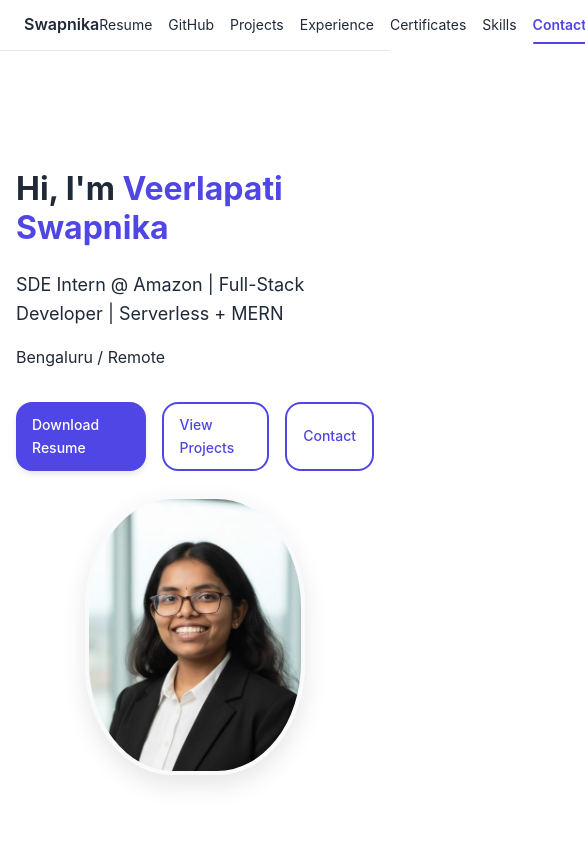
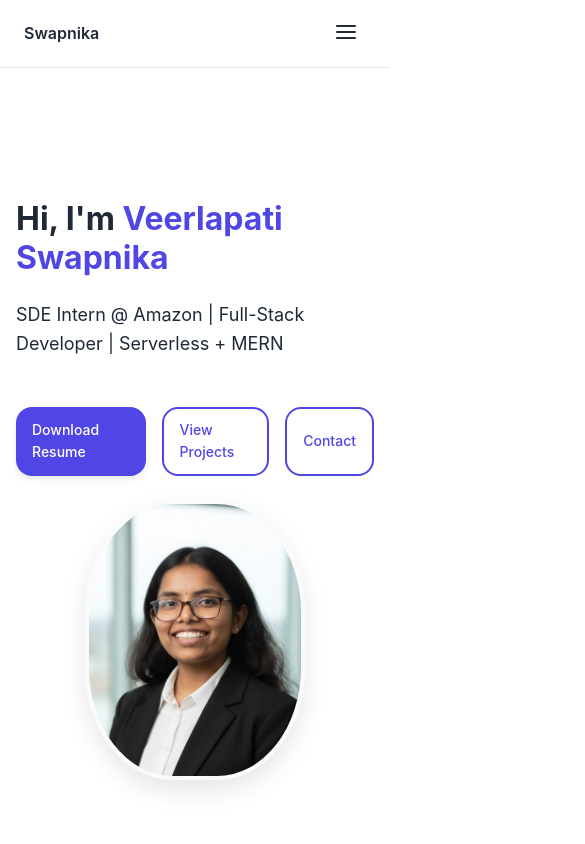
Before and after one commit to Swapnika2608/swapnika-portfolio, a React (Vite) app: page / in a window 390 px wide. Shown: the top 844 px of the page, 585 px wide, since content can reach past the window. Built offline with nearby package versions, Linux system fonts and the light colour scheme.

Commit message:
improve mobile navbar responsiveness

```diff
--- a/src/data.jsx
+++ b/src/data.jsx
@@ -31,9 +31,6 @@ const Hero = ({ name, title, summary, contact }) => (
             transition={{ delay: 0.35 }}
             className="mt-4 flex gap-3"
           >
-            <span className="px-3 py-1 bg-blue-100 text-blue-800 rounded-full text-sm font-medium">
-              Bengaluru / Remote
-            </span>
           </motion.div>
 
           <div className="mt-8 flex gap-4">
@@ -269,16 +266,16 @@ const Contact = ({ contact }) => {
   );
 };
 
-// Top navigation with active section detection
+// Top navigation with mobile hamburger menu
 const Nav = ({ contact }) => {
   const [activeSection, setActiveSection] = React.useState('home');
+  const [isMenuOpen, setIsMenuOpen] = React.useState(false);
 
   React.useEffect(() => {
     const handleScroll = () => {
       const sections = ['home', 'projects', 'experience', 'certifications', 'skills', 'contact'];
       const scrollPosition = window.scrollY + 150;
 
-      // Check if we're at the bottom of the page (contact section)
       if (window.innerHeight + window.scrollY >= document.body.offsetHeight - 100) {
         setActiveSection('contact');
         return;
@@ -298,7 +295,7 @@ const Nav = ({ contact }) => {
     };
 
     window.addEventListener('scroll', handleScroll);
-    handleScroll(); // Call once on mount
+    handleScroll();
     return () => window.removeEventListener('scroll', handleScroll);
   }, []);
 
@@ -306,50 +303,40 @@ const Nav = ({ contact }) => {
     <nav>
       <div className="container">
         <a href="#home">Swapnika</a>
+
+        {/* Mobile hamburger button */}
+        <button
+          className="mobile-menu-btn"
+          onClick={() => setIsMenuOpen(!isMenuOpen)}
+        >
+          <svg width="24" height="24" fill="currentColor" viewBox="0 0 24 24">
+            <path d="M3 12h18M3 6h18M3 18h18" stroke="currentColor" strokeWidth="2" strokeLinecap="round"/>
+          </svg>
+        </button>
+
+        {/* Desktop navigation */}
         <div className="nav-links">
-          <a
-            href={contact.resume}
-            target="_blank"
-          >
-            Resume
-          </a>
-          <a
-            href="https://github.com/Swapnika2608"
-            target="_blank"
-          >
-            GitHub
-          </a>
-          <a
-            href="#projects"
-            className={activeSection === 'projects' ? 'nav-active' : ''}
-          >
-            Projects
-          </a>
-          <a
-            href="#experience"
-            className={activeSection === 'experience' ? 'nav-active' : ''}
-          >
-            Experience
-          </a>
-          <a
-            href="#certifications"
-            className={activeSection === 'certifications' ? 'nav-active' : ''}
-          >
-            Certificates
-          </a>
-          <a
-            href="#skills"
-            className={activeSection === 'skills' ? 'nav-active' : ''}
-          >
-            Skills
-          </a>
-          <a
-            href="#contact"
-            className={activeSection === 'contact' ? 'nav-active' : ''}
-          >
-            Contact
-          </a>
+          <a href={contact.resume} target="_blank">Resume</a>
+          <a href="https://github.com/Swapnika2608" target="_blank">GitHub</a>
+          <a href="#projects" className={activeSection === 'projects' ? 'nav-active' : ''}>Projects</a>
+          <a href="#experience" className={activeSection === 'experience' ? 'nav-active' : ''}>Experience</a>
+          <a href="#certifications" className={activeSection === 'certifications' ? 'nav-active' : ''}>Certificates</a>
+          <a href="#skills" className={activeSection === 'skills' ? 'nav-active' : ''}>Skills</a>
+          <a href="#contact" className={activeSection === 'contact' ? 'nav-active' : ''}>Contact</a>
         </div>
+
+        {/* Mobile navigation */}
+        {isMenuOpen && (
+          <div className="mobile-nav">
+            <a href={contact.resume} target="_blank" onClick={() => setIsMenuOpen(false)}>Resume</a>
+            <a href="https://github.com/Swapnika2608" target="_blank" onClick={() => setIsMenuOpen(false)}>GitHub</a>
+            <a href="#projects" className={activeSection === 'projects' ? 'nav-active' : ''} onClick={() => setIsMenuOpen(false)}>Projects</a>
+            <a href="#experience" className={activeSection === 'experience' ? 'nav-active' : ''} onClick={() => setIsMenuOpen(false)}>Experience</a>
+            <a href="#certifications" className={activeSection === 'certifications' ? 'nav-active' : ''} onClick={() => setIsMenuOpen(false)}>Certificates</a>
+            <a href="#skills" className={activeSection === 'skills' ? 'nav-active' : ''} onClick={() => setIsMenuOpen(false)}>Skills</a>
+            <a href="#contact" className={activeSection === 'contact' ? 'nav-active' : ''} onClick={() => setIsMenuOpen(false)}>Contact</a>
+          </div>
+        )}
       </div>
     </nav>
   );
--- a/src/index.css
+++ b/src/index.css
@@ -32,6 +32,7 @@ nav .container {
   align-items: center;
   justify-content: space-between;
   padding: 0.75rem 1.5rem;
+  position: relative;
 }
 
 nav a {
@@ -40,12 +41,12 @@ nav a {
   font-weight: 600;
 }
 
-nav .nav-links {
+.nav-links {
   display: flex;
   gap: 1rem;
 }
 
-nav .nav-links a {
+.nav-links a {
   font-size: 0.875rem;
   font-weight: 400;
   position: relative;
@@ -67,6 +68,49 @@ nav .nav-links a {
   height: 2px;
   background: #4f46e5;
   border-radius: 1px;
+}
+
+/* Mobile Navigation */
+.mobile-menu-btn {
+  background: none;
+  border: none;
+  cursor: pointer;
+  padding: 0.5rem;
+  color: #1f2937;
+}
+
+.mobile-nav {
+  position: absolute;
+  top: 100%;
+  left: 0;
+  right: 0;
+  background: white;
+  border: 1px solid #e5e7eb;
+  border-top: none;
+  padding: 1rem;
+  display: flex;
+  flex-direction: column;
+  gap: 0.75rem;
+  box-shadow: 0 4px 6px -1px rgba(0, 0, 0, 0.1);
+}
+
+.mobile-nav a {
+  padding: 0.5rem 0;
+  font-size: 0.875rem;
+  border-bottom: 1px solid #f3f4f6;
+}
+
+.mobile-nav a:last-child {
+  border-bottom: none;
+}
+
+@media (max-width: 767px) {
+  .nav-links {
+    display: none;
+  }
+  .mobile-menu-btn {
+    display: block;
+  }
 }
 
 /* Sections */
```
